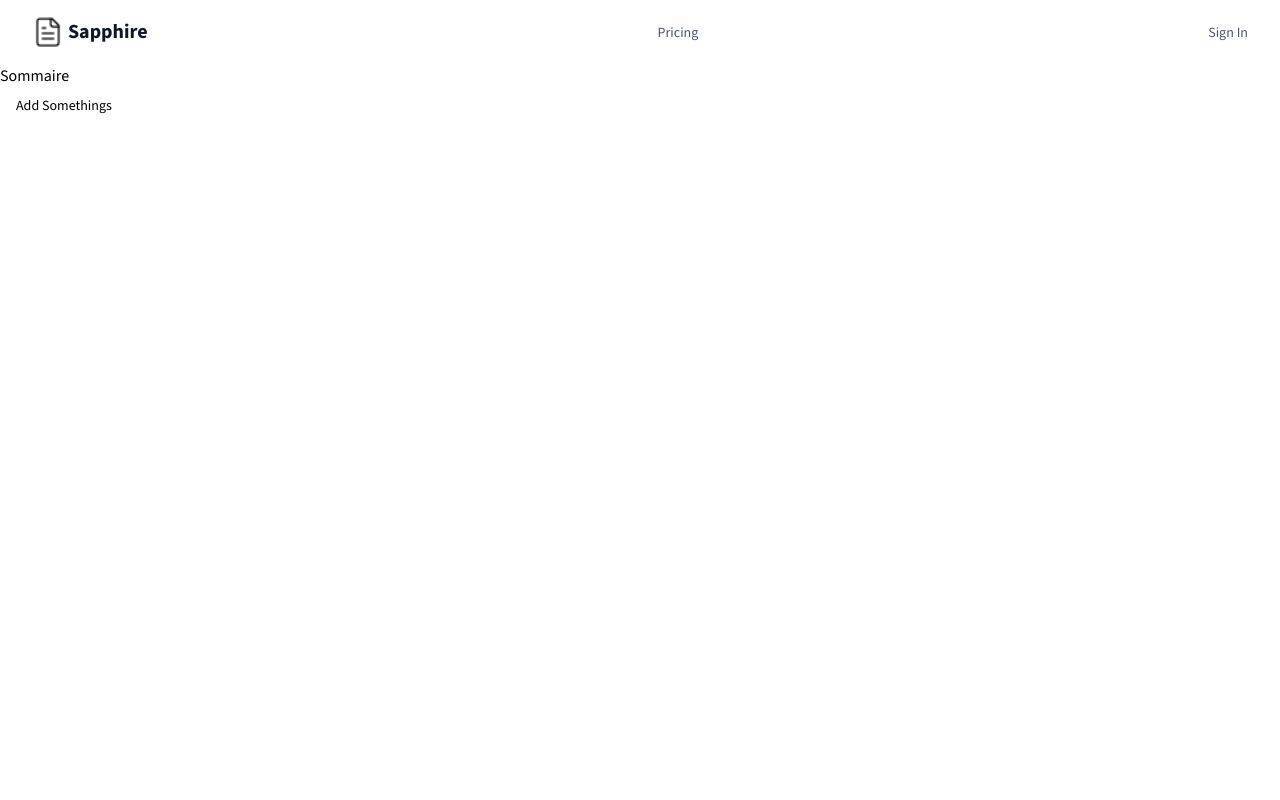
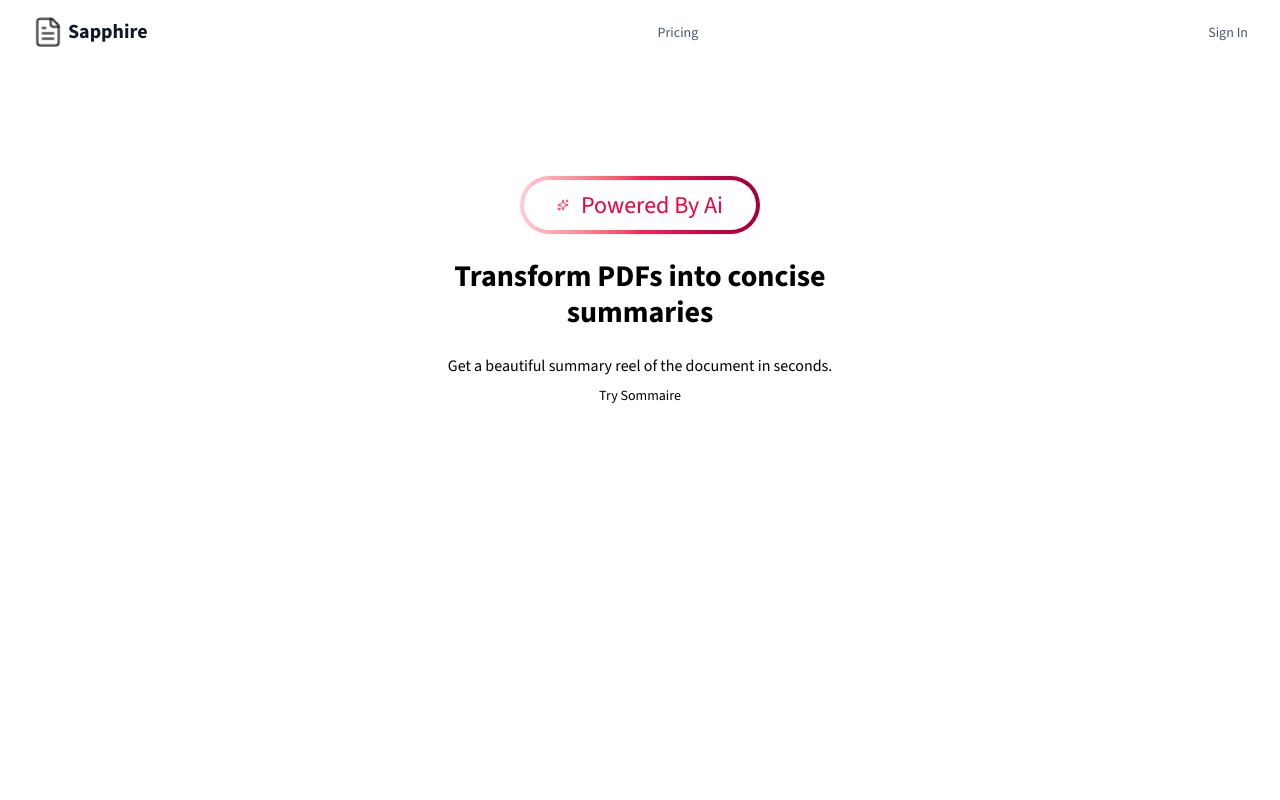
Before and after one commit to PKhan-0011/Pdf-Summarizer, a Next.js app: page / in a window 1280 px wide. Shown: the top 800 px of the page. Built offline with nearby package versions, Linux system fonts and the light colour scheme.

Commit message:
code pushing

```diff
--- a/src/app/page.tsx
+++ b/src/app/page.tsx
@@ -1,12 +1,9 @@
-import { Button } from "@/components/ui/button";
+import HeroSection from "@/home/HeroSection";
 
 export default function Home() {
   return (
-    <div className="w-screen h-screen">
-      <h1>Sommaire</h1>
-      <Button className="" variant={"link"}>
-        Add Somethings
-      </Button>
+    <div className="relative w-full h-screen">
+      <HeroSection />
     </div>
   );
 }
--- /dev/null
+++ b/src/components/ui/badge.tsx
@@ -0,0 +1,46 @@
+import * as React from "react"
+import { Slot } from "@radix-ui/react-slot"
+import { cva, type VariantProps } from "class-variance-authority"
+
+import { cn } from "@/lib/utils"
+
+const badgeVariants = cva(
+  "inline-flex items-center justify-center rounded-full border px-2 py-0.5 text-xs font-medium w-fit whitespace-nowrap shrink-0 [&>svg]:size-3 gap-1 [&>svg]:pointer-events-none focus-visible:border-ring focus-visible:ring-ring/50 focus-visible:ring-[3px] aria-invalid:ring-destructive/20 dark:aria-invalid:ring-destructive/40 aria-invalid:border-destructive transition-[color,box-shadow] overflow-hidden",
+  {
+    variants: {
+      variant: {
+        default:
+          "border-transparent bg-primary text-primary-foreground [a&]:hover:bg-primary/90",
+        secondary:
+          "border-transparent bg-secondary text-secondary-foreground [a&]:hover:bg-secondary/90",
+        destructive:
+          "border-transparent bg-destructive text-white [a&]:hover:bg-destructive/90 focus-visible:ring-destructive/20 dark:focus-visible:ring-destructive/40 dark:bg-destructive/60",
+        outline:
+          "text-foreground [a&]:hover:bg-accent [a&]:hover:text-accent-foreground",
+      },
+    },
+    defaultVariants: {
+      variant: "default",
+    },
+  }
+)
+
+function Badge({
+  className,
+  variant,
+  asChild = false,
+  ...props
+}: React.ComponentProps<"span"> &
+  VariantProps<typeof badgeVariants> & { asChild?: boolean }) {
+  const Comp = asChild ? Slot : "span"
+
+  return (
+    <Comp
+      data-slot="badge"
+      className={cn(badgeVariants({ variant }), className)}
+      {...props}
+    />
+  )
+}
+
+export { Badge, badgeVariants }
--- /dev/null
+++ b/src/home/HeroSection.tsx
@@ -0,0 +1,42 @@
+import React from "react";
+import { Button } from "@/components/ui/button";
+import { Sparkles } from "lucide-react";
+import { Badge } from "@/components/ui/badge";
+import Link from "next/link";
+
+const HeroSection = () => {
+  return (
+    <section>
+      <div className="relative mx-auto flex flex-col z-0 items-center justify-center py-16 sm:py-20 lg:py-28 transition-all animate-in lg:px-12 max-w-7xl">
+        <div className="flex">
+          <div className=" relative p-1 overflow-hidden rounded-full bg-linear-to-r from-rose-200 via-rose-500 to-rose-800 animate-gradient-x group">
+            <Badge
+              variant={"secondary"}
+              className="relative px-8 py-2 text-base font-meduim bg-white rounded-full group-hover:bg-gray-50 transition-colors duration-200 "
+            >
+              <Sparkles
+                className="h-8 w-6 mr-2 text-rose-600  animate-pulse"
+                height={20}
+              />
+              <p className="text-2xl text-rose-600">Powered By Ai</p>
+            </Badge>
+          </div>
+        </div>
+
+        <h1 className="font-extrabold text-3xl py-6 text-center max-w-md ">
+          Transform PDFs into concise summaries
+        </h1>
+        <h2 className="">
+          Get a beautiful summary reel of the document in seconds.
+        </h2>
+        <Button className="">
+          <Link href={"/#pricing"} className="flex gap-2 items-center">
+            <span>Try Sommaire</span>
+          </Link>
+        </Button>
+      </div>
+    </section>
+  );
+};
+
+export default HeroSection;
```
